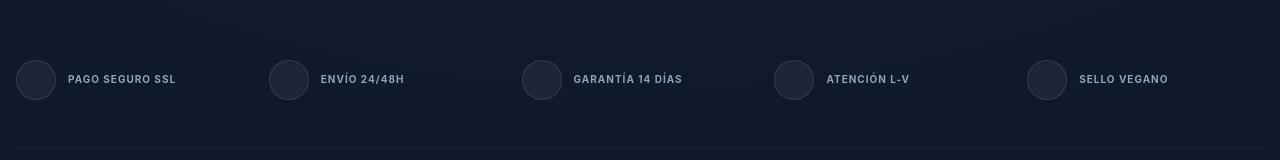
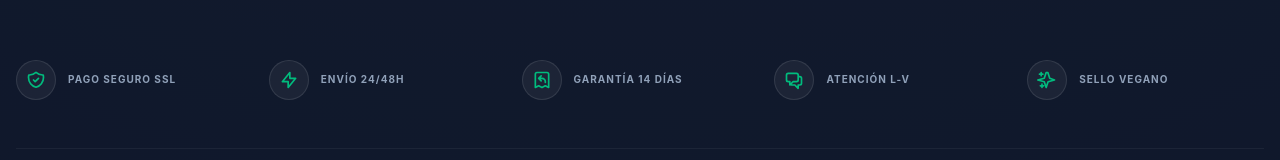
Before and after one commit to Josepe79/veganfood, a Next.js app in the folder web/: page / in a window 1280 px wide. Shown: the part 1291-1451 px from the top of the page. Built offline with nearby package versions, Linux system fonts and the light colour scheme; no server answers; the database is empty.

Commit message:
Fix: Typo in SVG stroke attribute preventing footer icons from rendering

```diff
--- a/web/src/app/layout.tsx
+++ b/web/src/app/layout.tsx
@@ -84,19 +84,19 @@ function Footer() {
         <div className="grid grid-cols-2 md:grid-cols-5 gap-4 mb-16 border-b border-white/5 pb-12">
             {[
                 { name: "Pago Seguro SSL", icon: (
-                    <svg className="w-5 h-5 text-emerald-500" fill="none" viewBox="0 0 24 24" stroke="currentColor font-bold"><path strokeLinecap="round" strokeLinejoin="round" strokeWidth={2} d="M9 12l2 2 4-4m5.618-4.016A11.955 11.955 0 0112 2.944a11.955 11.955 0 01-8.618 3.04A12.02 12.02 0 003 9c0 5.591 3.824 10.29 9 11.622 5.176-1.332 9-6.03 9-11.622 0-1.042-.133-2.052-.382-3.016z" /></svg>
+                    <svg className="w-5 h-5 text-emerald-500" fill="none" viewBox="0 0 24 24" stroke="currentColor" strokeWidth={2}><path strokeLinecap="round" strokeLinejoin="round" d="M9 12l2 2 4-4m5.618-4.016A11.955 11.955 0 0112 2.944a11.955 11.955 0 01-8.618 3.04A12.02 12.02 0 003 9c0 5.591 3.824 10.29 9 11.622 5.176-1.332 9-6.03 9-11.622 0-1.042-.133-2.052-.382-3.016z" /></svg>
                 )},
                 { name: "Envío 24/48h", icon: (
-                  <svg className="w-5 h-5 text-emerald-500" fill="none" viewBox="0 0 24 24" stroke="currentColor font-bold"><path strokeLinecap="round" strokeLinejoin="round" strokeWidth={2} d="M13 10V3L4 14h7v7l9-11h-7z" /></svg>
+                  <svg className="w-5 h-5 text-emerald-500" fill="none" viewBox="0 0 24 24" stroke="currentColor" strokeWidth={2}><path strokeLinecap="round" strokeLinejoin="round" d="M13 10V3L4 14h7v7l9-11h-7z" /></svg>
                 )},
                 { name: "Garantía 14 días", icon: (
-                  <svg className="w-5 h-5 text-emerald-500" fill="none" viewBox="0 0 24 24" stroke="currentColor font-bold"><path strokeLinecap="round" strokeLinejoin="round" strokeWidth={2} d="M16 15v-1a4 4 0 00-4-4H8m0 0l3 3m-3-3l3-3m9 14V5a2 2 0 00-2-2H6a2 2 0 00-2 2v16l4-2 4 2 4-2 4 2z" /></svg>
+                  <svg className="w-5 h-5 text-emerald-500" fill="none" viewBox="0 0 24 24" stroke="currentColor" strokeWidth={2}><path strokeLinecap="round" strokeLinejoin="round" d="M16 15v-1a4 4 0 00-4-4H8m0 0l3 3m-3-3l3-3m9 14V5a2 2 0 00-2-2H6a2 2 0 00-2 2v16l4-2 4 2 4-2 4 2z" /></svg>
                 )},
                 { name: "Atención L-V", icon: (
-                  <svg className="w-5 h-5 text-emerald-500" fill="none" viewBox="0 0 24 24" stroke="currentColor font-bold"><path strokeLinecap="round" strokeLinejoin="round" strokeWidth={2} d="M17 8h2a2 2 0 012 2v6a2 2 0 01-2 2h-2v4l-4-4H9a1.994 1.994 0 01-1.414-.586m0 0L11 14h4a2 2 0 002-2V6a2 2 0 00-2-2H5a2 2 0 00-2 2v6a2 2 0 002 2h2v4l.586-.586z" /></svg>
+                  <svg className="w-5 h-5 text-emerald-500" fill="none" viewBox="0 0 24 24" stroke="currentColor" strokeWidth={2}><path strokeLinecap="round" strokeLinejoin="round" d="M17 8h2a2 2 0 012 2v6a2 2 0 01-2 2h-2v4l-4-4H9a1.994 1.994 0 01-1.414-.586m0 0L11 14h4a2 2 0 002-2V6a2 2 0 00-2-2H5a2 2 0 00-2 2v6a2 2 0 002 2h2v4l.586-.586z" /></svg>
                 )},
                 { name: "Sello Vegano", icon: (
-                  <svg className="w-5 h-5 text-emerald-500" fill="none" viewBox="0 0 24 24" stroke="currentColor font-bold"><path strokeLinecap="round" strokeLinejoin="round" strokeWidth={2} d="M5 3v4M3 5h4M6 17v4m-2-2h4m5-16l2.286 6.857L21 12l-7.714 2.143L11 21l-2.286-6.857L1 12l7.714-2.143L11 3z" /></svg>
+                  <svg className="w-5 h-5 text-emerald-500" fill="none" viewBox="0 0 24 24" stroke="currentColor" strokeWidth={2}><path strokeLinecap="round" strokeLinejoin="round" d="M5 3v4M3 5h4M6 17v4m-2-2h4m5-16l2.286 6.857L21 12l-7.714 2.143L11 21l-2.286-6.857L1 12l7.714-2.143L11 3z" /></svg>
                 )}
             ].map((item, idx) => (
                 <div key={idx} className="flex items-center gap-3 text-slate-400 group hover:text-emerald-400 transition-all duration-300">
```
